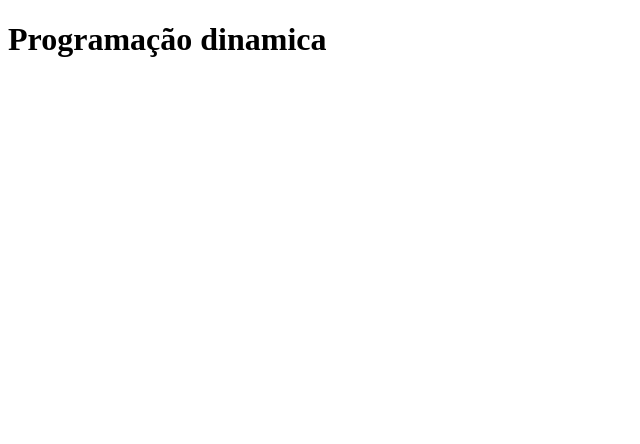
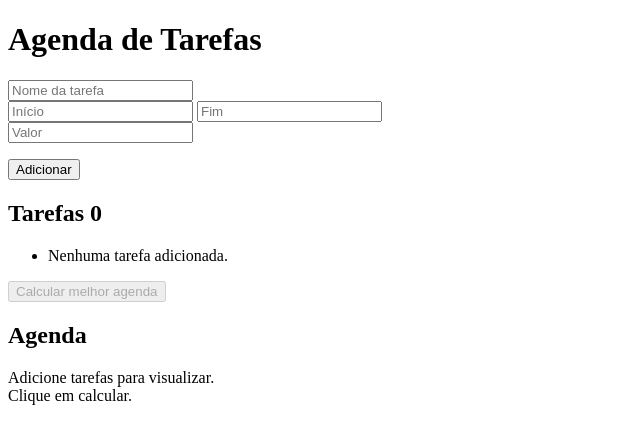
Before and after one commit to projeto-de-algoritmos-2026/G42_Programacao_dinamica, a Flask app: page / in a window 1280 px wide. Shown: the top 444 px of the page, without its empty margins (0-640 px from the left). Run offline with Flask 3, Linux system fonts and the light colour scheme.

Commit message:
html inicial

```diff
--- a/frontend/templates/index.html
+++ b/frontend/templates/index.html
@@ -7,10 +7,94 @@
     <meta http-equiv="X-UA-Compatible" content="ie=edge">
     <link rel="stylesheet" href="../static/style.css">
     <title>Programação Dinâmica</title>
+    <link rel="preconnect" href="https://fonts.googleapis.com">
+    <link rel="preconnect" href="https://fonts.gstatic.com" crossorigin>
+    <link href="https://fonts.googleapis.com/css2?family=Space+Grotesk:wght@400;500;600;700&family=JetBrains+Mono:wght@400;500;600&display=swap" rel="stylesheet">
 </head>
 <body>
-<h1>Programação dinamica</h1>
 
+<div class="page">
+
+    <h1>Agenda de Tarefas</h1>
+
+    <main class="layout">
+
+        <section class="panel">
+            <div class="panel-top">
+                <div>
+                    <form id="form-tarefa" class="form-tarefa">
+
+                        <input type="text" id="nome" placeholder="Nome da tarefa" required>
+
+                        <div class="field-row">
+                            <input type="number" id="inicio" placeholder="Início" required>
+                            <input type="number" id="fim" placeholder="Fim" required>
+                        </div>
+
+                        <input type="number" id="valor" placeholder="Valor" required>
+
+                        <p id="form-erro" class="form-erro"></p>
+
+                        <button type="submit" class="btn">
+                            Adicionar
+                        </button>
+
+                    </form>
+                </div>
+                <div>
+
+                    <h2>
+                        Tarefas
+                        <span id="contador-tarefas">0</span>
+                    </h2>
+
+                    <ul id="task-list" class="task-list">
+                        <li id="task-list-empty">
+                            Nenhuma tarefa adicionada.
+                        </li>
+                    </ul>
+                </div>
+
+
+                <button id="btn-calcular" class="btn" disabled>
+                    Calcular melhor agenda
+                </button>
+            </div>
+
+        </section>
+
+        <section class="panel panel-agenda">
+
+            <h2>Agenda</h2>
+
+            <div id="legend" hidden>
+                Selecionadas = preenchidas | Rejeitadas = tracejadas
+            </div>
+
+            <div id="gantt" class="gantt">
+                <div id="gantt-empty">
+                    Adicione tarefas para visualizar.
+                </div>
+            </div>
+
+            <div id="result" class="result">
+
+                <div id="result-placeholder">
+                    Clique em calcular.
+                </div>
+
+                <div id="result-content" hidden>
+                    <strong>Lucro:</strong>
+                    <span id="resultado-lucro">R$ 0</span>
+                </div>
+
+            </div>
+
+        </section>
+
+    </main>
+
+</div>
 <script src="../static/script.js"></script>
 </body>
 </html>
```
